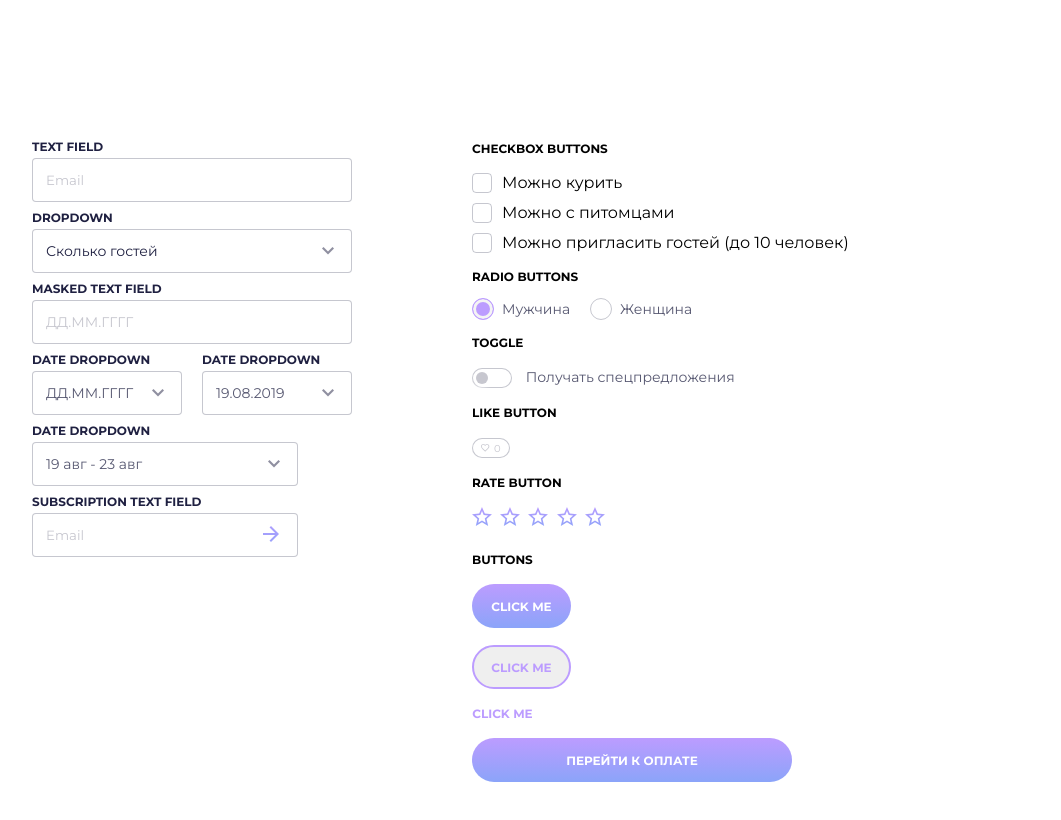
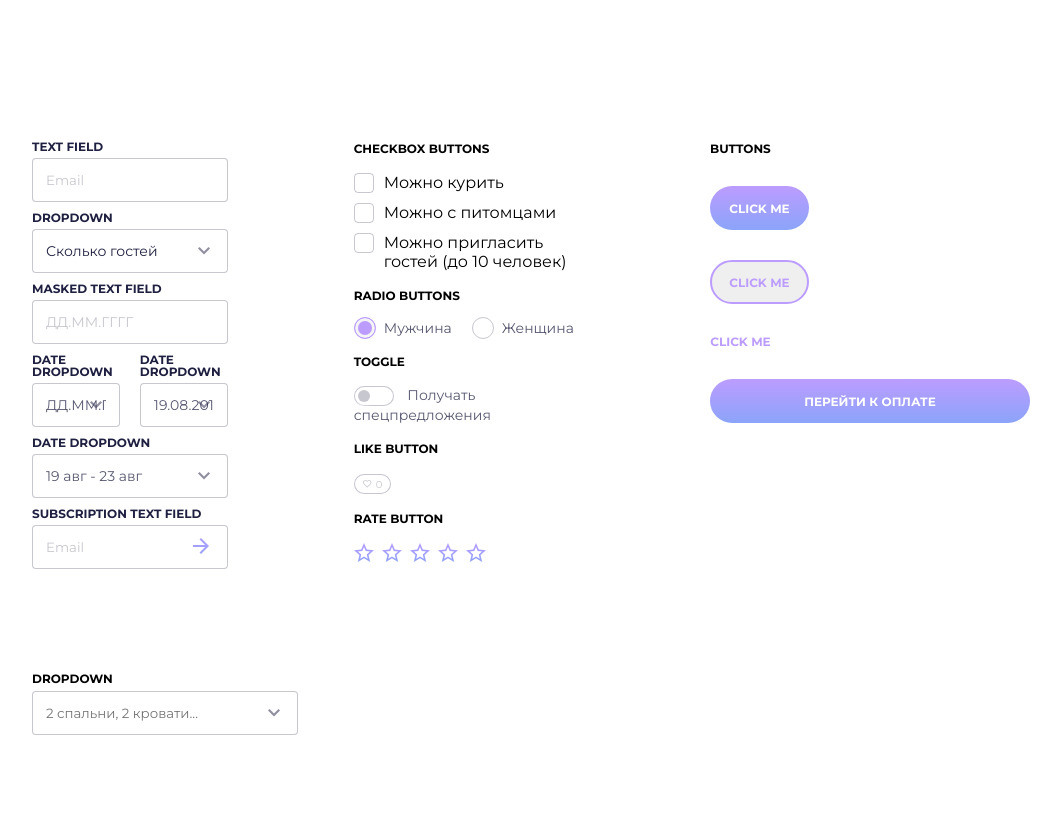
Before and after one commit to KoryakinaAnastasiia/HOTEL, a plain HTML site: page ui.html in a window 1280 px wide. Shown: the whole page, without its empty margins (109-1170 px from the left). Drawn offline with Linux system fonts and the light colour scheme; a web font is replaced by a local one.

Commit message:
dropdown rooms

```diff
--- a/styles/ui.css
+++ b/styles/ui.css
@@ -1,8 +1,14 @@
 body {
   padding: 141px;
   display: flex;
-  gap: 120px;
+  flex-direction: column;
+  gap: 100px;
   font-family: var(--body-font);
+}
+
+.blockOne {
+  display: flex;
+  gap: 126px;
 }
 
 #input {
@@ -152,7 +158,8 @@
 .checkbox__title,
 .buttonsLike__title,
 .buttonsRate__title,
-.buttonsClick__title {
+.buttonsClick__title,
+.dropdown__rooms span {
   text-transform: uppercase;
   font-weight: var(--font-big);
   font-size: var(--h3-font-size);
@@ -426,9 +433,14 @@
 /* Rate Buttons */
 
 /* Buttons Click*/
+.buttons {
+  display: flex;
+  flex-direction: column;
+  gap: 30px;
+}
 
-.buttons__click,
-.buttons__clickBorder {
+.button__click,
+.button__clickBorder {
   width: 99px;
   height: 44px;
   border-radius: 22px;
@@ -436,31 +448,31 @@
   font-size: var(--h3-font-size);
 }
 
-.buttons__click,
-.buttons__pay {
+.button__click,
+.button__pay {
   background: linear-gradient(180deg, #bc9cff 0%, #8ba4f9 100%);
   border: none;
   color: #ffffff;
   cursor: pointer;
 }
 
-.buttons__click:hover {
+.button__click:hover {
   opacity: 50%;
 }
 
-.buttons__clickBorder {
+.button__clickBorder {
   border: 2px solid #bc9cff;
   color: #bc9cff;
   cursor: pointer;
 }
 
-.buttons__clickBorder:hover {
+.button__clickBorder:hover {
   opacity: 50%;
 }
 
-.buttons__clickBorderOff {
+.button__clickBorderOff {
   border: none;
-  background: none;
+  background: white;
   color: #bc9cff;
   height: 15px;
   font-weight: var(--font-big);
@@ -468,12 +480,12 @@
   width: 61px;
 }
 
-.buttons__clickBorderOff:hover {
+.button__clickBorderOff:hover {
   color: #1f204180;
   cursor: pointer;
 }
 
-.buttons__pay {
+.button__pay {
   width: 320px;
   height: 44px;
   border-radius: 22px;
@@ -483,3 +495,29 @@
 }
 
 /* Buttons Click*/
+
+/*Dropdown*/
+
+.dropdown__rooms {
+  display: flex;
+  flex-direction: column;
+  gap: 5px;
+  max-width: 266px;
+}
+
+.dropdown__rooms input {
+  border-radius: 1px;
+  position: relative;
+  padding: 13px;
+  border: 1px solid var(--Dark-Shade25);
+  border-radius: 4px;
+  width: 100%;
+}
+
+.dropdown__rooms div {
+  position: relative;
+  max-width: 266px;
+  display: inline-block;
+}
+
+/*Dropdown*/
--- a/ui.html
+++ b/ui.html
@@ -18,6 +18,7 @@
     <!--font family-->
   </head>
   <body>
+    <div class="blockOne">
       <section class="choice input" id="input">
         <!--email-->
         <label class="text-field">
@@ -208,15 +209,32 @@
           </button>
         </div>
         <!--Rate Buttons-->
-
+      </section>
       <!--Buttons-->
+      <section class="buttons">
         <h3 class="buttonsClick__title">buttons</h3>
-      <button class="buttons__click">CLICK ME</button>
-      <button class="buttons__clickBorder">CLICK ME</button>
-      <button class="buttons__clickBorderOff">CLICK ME</button>
-      <button class="buttons__pay">перейти к оплате</button>
+        <button class="button__click">CLICK ME</button>
+        <button class="button__clickBorder">CLICK ME</button>
+        <button class="button__clickBorderOff">CLICK ME</button>
+        <button class="button__pay">перейти к оплате</button>
+      </section>
+    </div>
     <!--Buttons-->
+    <!--Dropdown-->
+    <div class="blockTwo">
+      <section class="dropdown">
+        <label class="dropdown__rooms">
+          <span>Dropdown</span>
+          <div>
+            <input placeholder="2 спальни, 2 кровати..." />
+            <button class="arrow_button">
+              <img src="./img/arrow_number_guest.png" alt="image" />
+            </button>
+          </div>
+        </label>
       </section>
+    </div>
+    <!--Dropdown-->
     <!--==================== JAVASCRIPT ====================-->
     <script src="./scriptui.js"></script>
   </body>
```
Lines whose indentation alone changed are shown as unchanged.
